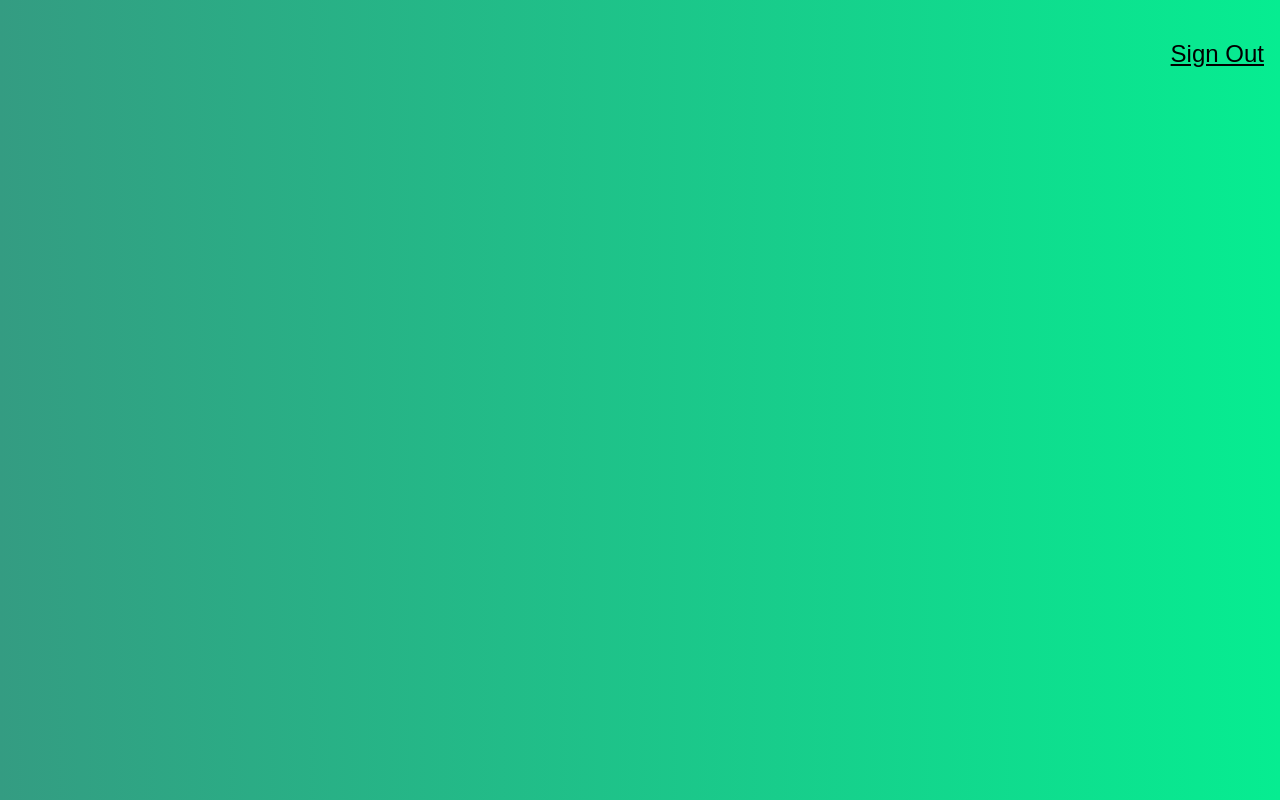
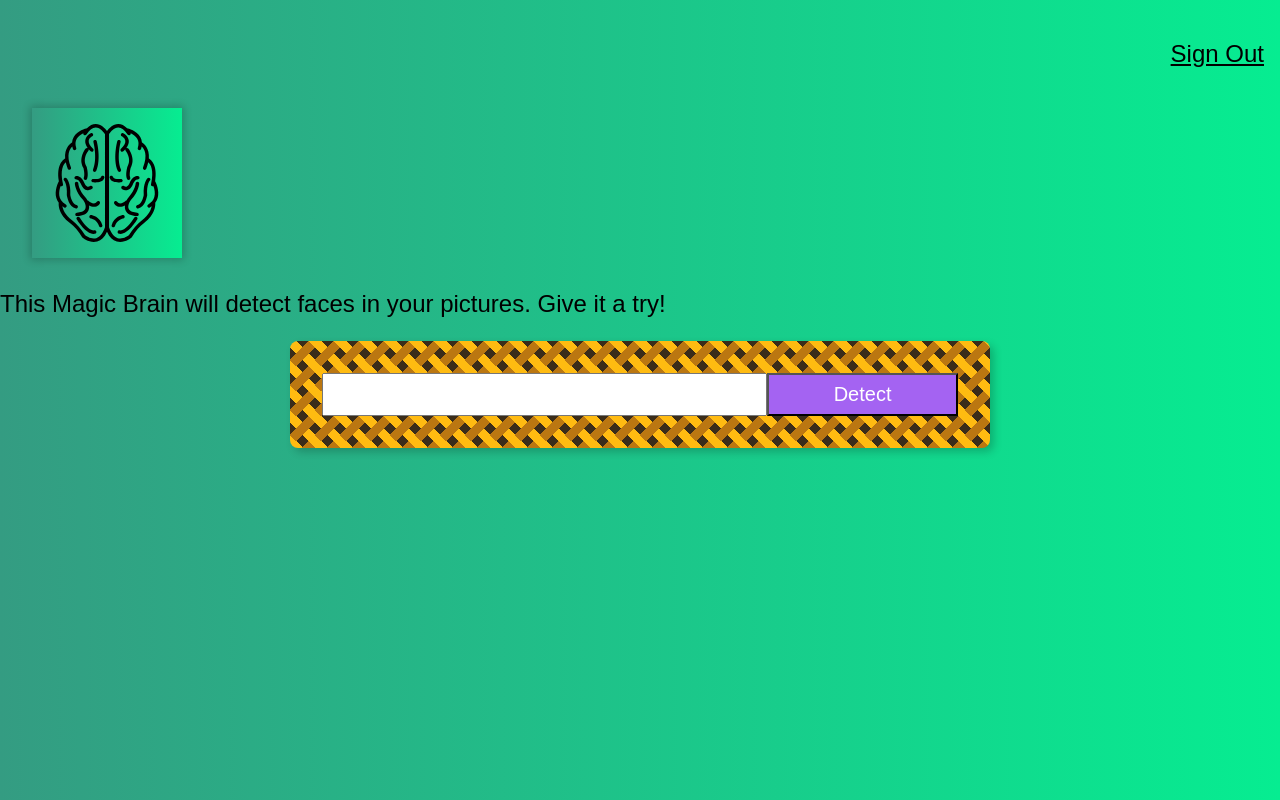
Before and after one commit to brauliobolano/SmartBrain, a React (Create React App) app: page / in a window 1280 px wide. Built offline with nearby package versions, Linux system fonts and the light colour scheme.

Commit message:
Added navigation, logo, and image link form

```diff
--- a/package.json
+++ b/package.json
@@ -9,6 +9,7 @@
     "react": "^18.2.0",
     "react-dom": "^18.2.0",
     "react-scripts": "5.0.1",
+    "react-tilt": "^1.0.2",
     "tachyons": "^4.12.0",
     "web-vitals": "^2.1.4"
   },
--- a/src/App.css
+++ b/src/App.css
@@ -2,6 +2,11 @@
   text-align: center;
 }
 
+.center {
+  display: flex;
+  justify-content: center;
+
+}
 .App-logo {
   height: 40vmin;
   pointer-events: none;
--- a/src/App.js
+++ b/src/App.js
@@ -1,13 +1,16 @@
 import './App.css';
 import Navigation from './components/Navigation/Navigation';
+import Logo from './components/Logo/Logo';
+import ImageLinkForm from './components/ImageLinkForm/ImageLinkForm';
 
 function App() {
   return (
     <div>
       <Navigation/>
-{/*
       <Logo/>
       <ImageLinkForm/>
+{/*
+      <Rank/>
       <FaceRecognition/> */}
     </div>
   );
--- /dev/null
+++ b/src/components/ImageLinkForm/ImageLinkForm.css
@@ -0,0 +1,15 @@
+.form {
+    width: 700px;
+/*     background:
+    radial-gradient(circle farthest-side at 0% 50%,#fb1 23.5%,rgba(240,166,17,0) 0)21px 30px,
+    radial-gradient(circle farthest-side at 0% 50%,#B71 24%,rgba(240,166,17,0) 0)19px 30px,
+    linear-gradient(#fb1 14%,rgba(240,166,17,0) 0, rgba(240,166,17,0) 85%,#fb1 0)0 0,
+    linear-gradient(150deg,#fb1 24%,#B71 0,#B71 26%,rgba(240,166,17,0) 0,rgba(240,166,17,0) 74%,#B71 0,#B71 76%,#fb1 0)0 0,
+    linear-gradient(30deg,#fb1 24%,#B71 0,#B71 26%,rgba(240,166,17,0) 0,rgba(240,166,17,0) 74%,#B71 0,#B71 76%,#fb1 0)0 0,
+    linear-gradient(90deg,#B71 2%,#fb1 0,#fb1 98%,#B71 0%)0 0 #fb1;
+    background-size: 40px 60px; */
+    background: linear-gradient(45deg, #fb1 12%, transparent 0, transparent 88%, #fb1 0),
+    linear-gradient(135deg, transparent 37%, #B71 0, #B71 63%, transparent 0),
+    linear-gradient(45deg, transparent 37%, #fb1 0, #fb1 63%, transparent 0) rgb(58, 44, 26);
+    background-size: 25px 25px;
+}
--- /dev/null
+++ b/src/components/ImageLinkForm/ImageLinkForm.jsx
@@ -0,0 +1,17 @@
+import './ImageLinkForm.css';
+const ImageLinkForm = () => {
+    return (
+        <div>
+        <p className='f3'>
+            {'This Magic Brain will detect faces in your pictures. Give it a try!'}
+        </p>
+        <div className='center'>
+            <div className='form center pa4 br3 shadow-5'>
+                <input className='f4 pa2 w-70 center' type='text' />
+                <button className='w-30 grow f4 link ph3 pv2 dib white bg-light-purple'>Detect</button>
+            </div>
+        </div>
+        </div>
+    );
+    }
+    export default ImageLinkForm;
--- /dev/null
+++ b/src/components/Logo/Logo.css
@@ -0,0 +1,10 @@
+.Tilt {
+/*     height: 150px;
+    width: 150px;
+    margin: 0 auto;
+    display: flex;
+    justify-content: center;
+    align-items: center;
+    transition: transform 0.5s; */
+    background: linear-gradient(to right, #349c82, #06ed91);
+}
--- /dev/null
+++ b/src/components/Logo/Logo.jsx
@@ -0,0 +1,28 @@
+import { Tilt } from 'react-tilt'
+import './Logo.css'
+import brain from '../Logo/brain.svg'
+const Logo = () => {
+
+    const defaultOptions = {
+        reverse:        false,  // reverse the tilt direction
+        max:            55,     // max tilt rotation (degrees)
+        perspective:    1000,   // Transform perspective, the lower the more extreme the tilt gets.
+        scale:          1.1,    // 2 = 200%, 1.5 = 150%, etc..
+        speed:          1000,   // Speed of the enter/exit transition
+        transition:     true,   // Set a transition on enter/exit.
+        axis:           null,   // What axis should be disabled. Can be X or Y.
+        reset:          true,    // If the tilt effect has to be reset on exit.
+        easing:         "cubic-bezier(.03,.98,.52,.99)",    // Easing on enter/exit.
+    };
+
+    return (
+        <div className='ma4 mt0'>
+            <Tilt className=' Tilt br-2 shadow-2' options={defaultOptions} style={{ height: 150, width: 150 }}>
+                <div className='Tilt-inner pa3'>
+                    <img width={200} alt='logo' src={brain}/>
+                </div>
+            </Tilt>
+        </div>
+    );
+    }
+    export default Logo;
--- a/src/index.css
+++ b/src/index.css
@@ -4,3 +4,7 @@
   font-family: sans-serif;
   background: linear-gradient(to right, #349c82, #06ed91);
 }
+
+button {
+  cursor: pointer;
+}
```
Also changed, not shown: src/components/Logo/brain.svg (added), 1 other file (tests, documents, lock files or other folders).
